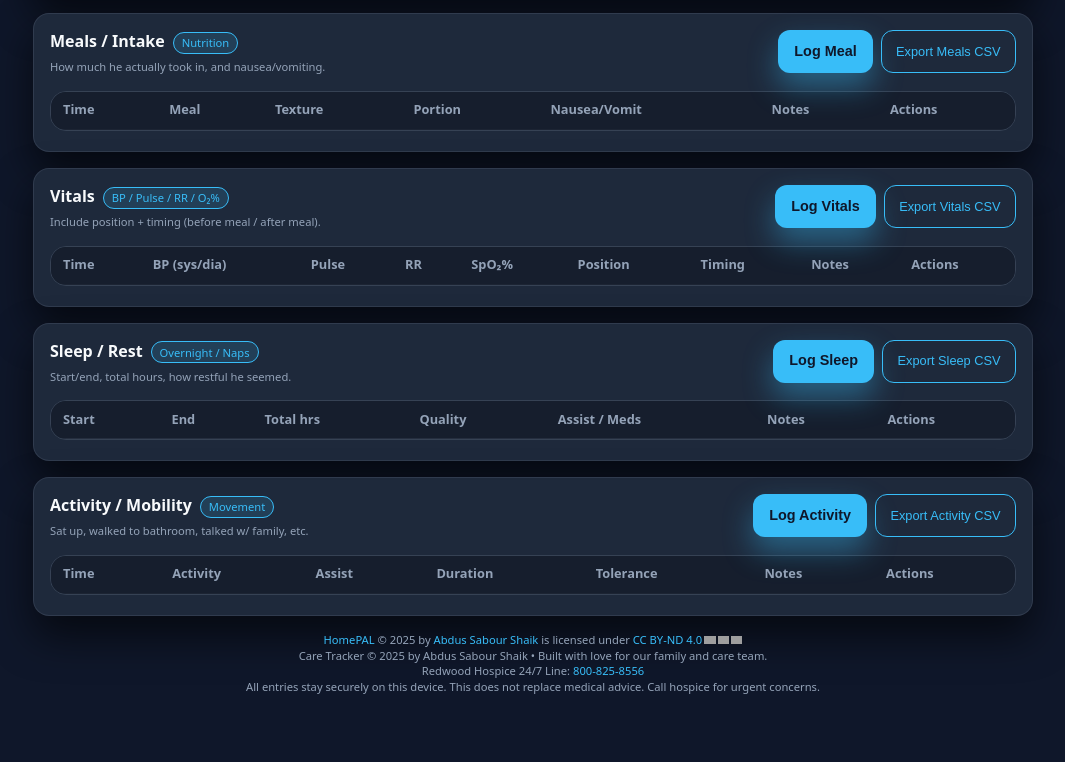
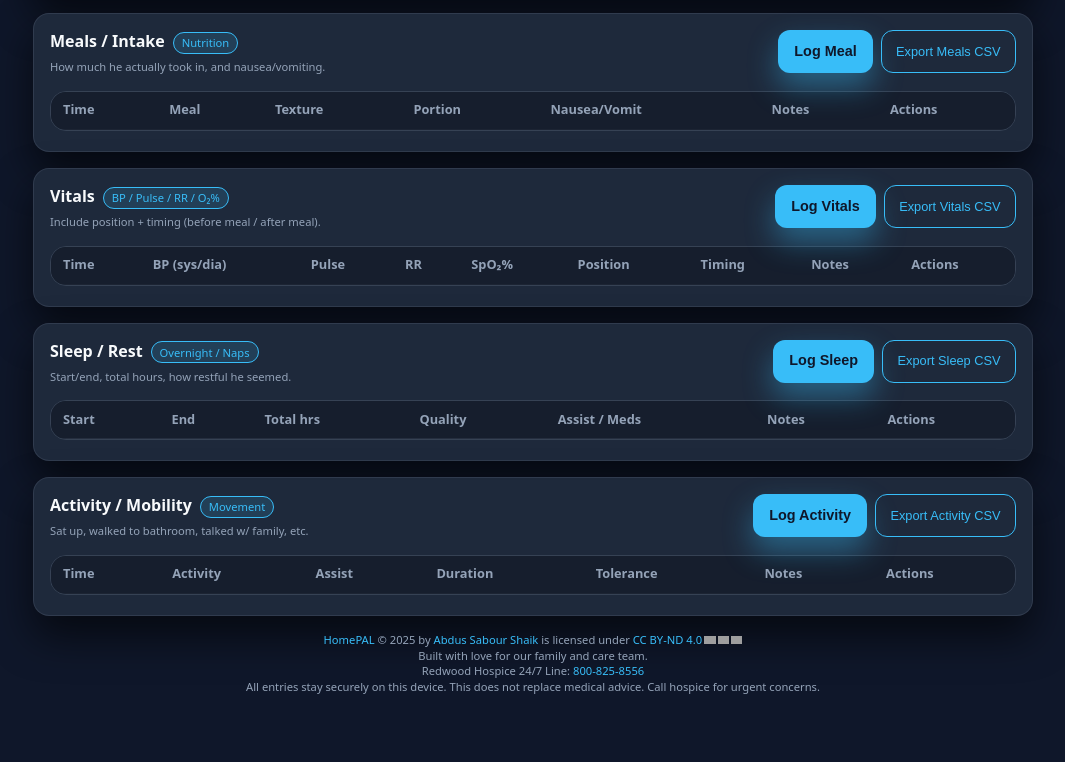
Before and after one commit to PhysicianeerShaik/caretaker, a plain HTML site: page index.html in a window 1280 px wide. Shown: the part 1193-1955 px from the top of the page, without its empty margins (107-1172 px from the left). Drawn offline with Linux system fonts and the light colour scheme; grey boxes are pictures that could not be loaded.

Commit message:
Update footer links and text in index.html

```diff
--- a/index.html
+++ b/index.html
@@ -1164,8 +1164,8 @@
 </section>
 
 <footer>
-  <a href="https://example.com">HomePAL</a> © 2025 by <a href="https://example.com">Abdus Sabour Shaik</a> is licensed under <a href="https://creativecommons.org/licenses/by-nd/4.0/">CC BY-ND 4.0</a><img src="https://mirrors.creativecommons.org/presskit/icons/cc.svg" alt="" style="max-width: 1em;max-height:1em;margin-left: .2em;"><img src="https://mirrors.creativecommons.org/presskit/icons/by.svg" alt="" style="max-width: 1em;max-height:1em;margin-left: .2em;"><img src="https://mirrors.creativecommons.org/presskit/icons/nd.svg" alt="" style="max-width: 1em;max-height:1em;margin-left: .2em;">
-  <div>Care Tracker © 2025 by Abdus Sabour Shaik • Built with love for our family and care team.</div>
+  <a href="https://example.com">HomePAL</a> © 2025 by <a href="https://sites.google.com/view/sabourshaik/home?authuser=0">Abdus Sabour Shaik</a> is licensed under <a href="https://creativecommons.org/licenses/by-nd/4.0/">CC BY-ND 4.0</a><img src="https://mirrors.creativecommons.org/presskit/icons/cc.svg" alt="" style="max-width: 1em;max-height:1em;margin-left: .2em;"><img src="https://mirrors.creativecommons.org/presskit/icons/by.svg" alt="" style="max-width: 1em;max-height:1em;margin-left: .2em;"><img src="https://mirrors.creativecommons.org/presskit/icons/nd.svg" alt="" style="max-width: 1em;max-height:1em;margin-left: .2em;">
+  <div>Built with love for our family and care team.</div>
   <div>Redwood Hospice 24/7 Line: <a href="tel:8008258556">800-825-8556</a></div>
   <div>All entries stay securely on this device. This does not replace medical advice. Call hospice for urgent concerns.</div>
 </footer>
```
